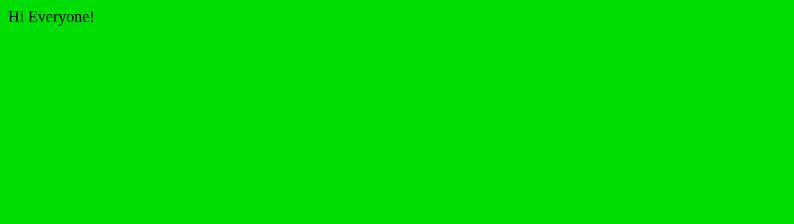
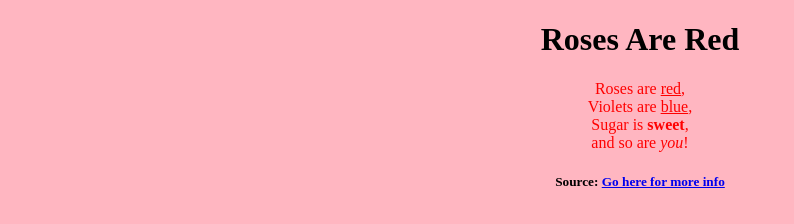
Before and after one commit to bmhan319/git_test, a plain HTML site: page test.html in a window 1280 px wide. Shown: the whole page, without its empty margins (0-794 px from the left). Drawn offline with Linux system fonts and the light colour scheme.

Commit message:
added poem and basic html

```diff
--- a/test.html
+++ b/test.html
@@ -1,15 +1,35 @@
 <!DOCTYPE html>
 <html>
+
 <head>
     <meta charset="UTF-8">
     <meta name="description" content="First class site">
-    <meta name="keywords" content="awesome stuff">
+    <meta name="keywords" content="poems,roses,violets,sugar">
     <meta name="author" content="Brian Han">
     <meta name="viewport" content="width=device-width, initial-scale=1.0">
-    <style> body {background-color: #00dd00}</style>
+
+    <style>
+        body {background-color: #ffb6c1}
+    </style>
+
     <title>My Class Site</title>
 </head>
+
 <body>
-Hi Everyone!
+    <center>
+        <h1>
+            Roses Are Red
+        </h1>
+            <font color=red>
+                Roses are <u>red</u>,<br>
+                Violets are <u>blue</u>,<br>
+                Sugar is <strong>sweet</strong>,<br>
+                and so are <i>you</i>!<br>
+            </font>
+        <h5>
+            <p>Source: <a href="http://www.beautiful-love-quotes.com/roses-are-red-poems.html">Go here for more info</a></p>
+        </h5>
+    </center>
 </body>
+
 </html>
```
